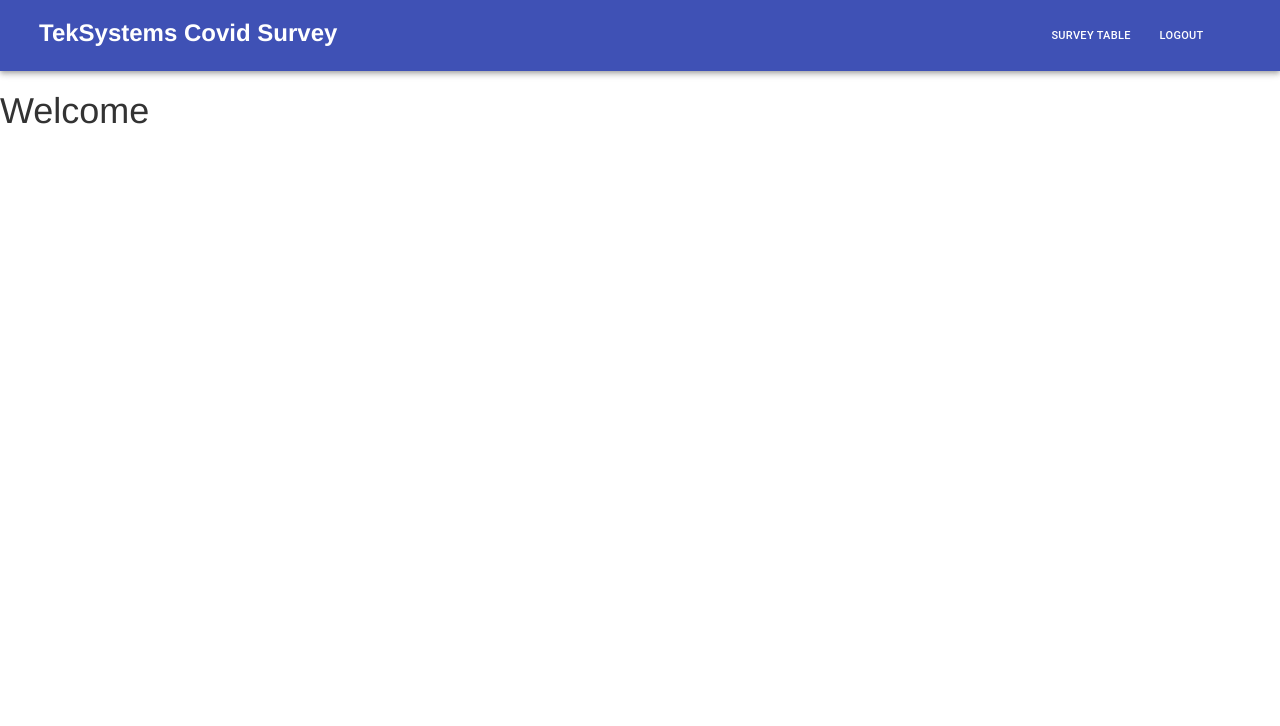
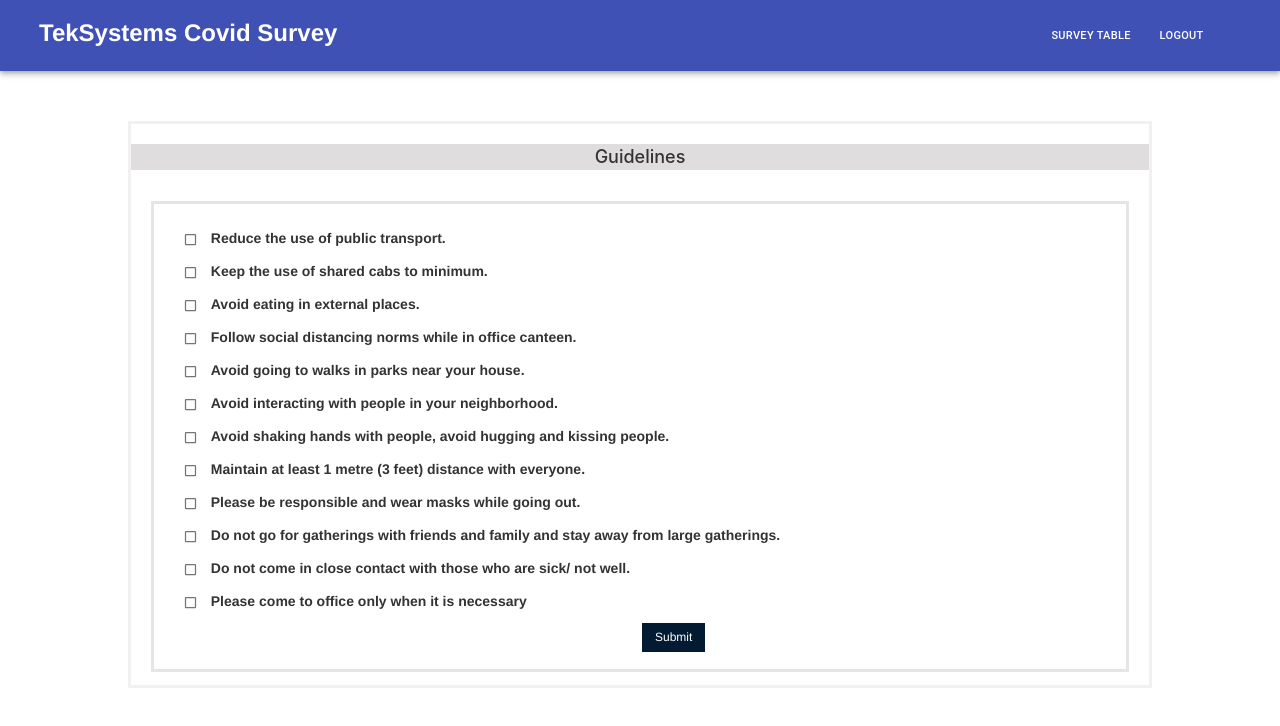
Before and after one commit to AtulSingh31/tek-covid-survey, a React (Create React App) app in the folder tek-covid-survey/: page /adminguidelines in a window 1280 px wide. Shown: the top 726 px of the page. Built offline with nearby package versions, Linux system fonts and the light colour scheme.

Commit message:
Final UI

```diff
--- a/tek-covid-survey/src/Components/AdminMasterTable.css
+++ b/tek-covid-survey/src/Components/AdminMasterTable.css
@@ -32,3 +32,17 @@
     background-color: #07a4d5;
     color: white;
   }
+  .border{
+    border-color: rgb(231, 228, 228);
+    border-style: solid;
+    padding-left: 2%;
+    padding-top:2%;
+    padding-right:2%;
+    padding-bottom:1.3%;
+}
+.b2{
+  padding-left: 2%;
+    padding-top:2%;
+    padding-right:2%;
+    padding-bottom:1.3%;
+}
--- a/tek-covid-survey/src/Components/Guidelines.js
+++ b/tek-covid-survey/src/Components/Guidelines.js
@@ -1,5 +1,7 @@
 import React, {Component}from "react";
 import './AdminMasterTable.css';
+
+import Checkbox from '@material-ui/core/Checkbox';
 
 class Guidelines extends Component{
     constructor(){
@@ -9,8 +11,43 @@
 
     render(){
         return(
-            <div>
-                <h1>Welcome</h1>
+            <div className="admin-table">
+                <form>
+                <div className="heading-center">
+                    <h2 className="h22">Guidelines</h2>
+                </div>
+                <div className="b2">
+                <div className="border">
+                    <Checkbox /> <label>Reduce the use of public transport.</label>
+                    <br/>
+                    <Checkbox /> <label>Keep the use of shared cabs to minimum.</label>
+                    <br/>
+                    <Checkbox /> <label>Avoid eating in external places.</label>
+                    <br/>
+                    <Checkbox /> <label>Follow social distancing norms while in office canteen.</label>
+                    <br />
+                    <Checkbox /> <label>Avoid going to walks in parks near your house.</label>
+                    <br />
+                    <Checkbox /> <label>Avoid interacting with people in your neighborhood.</label>
+                    <br />
+                    <Checkbox /> <label>Avoid shaking hands with people, avoid hugging and kissing people.</label>
+                    <br />
+                    <Checkbox /> <label>Maintain at least 1 metre (3 feet) distance with everyone.</label>
+                    <br />
+                    <Checkbox /> <label>Please be responsible and wear masks while going out.</label>
+                    <br />
+                    <Checkbox /> <label>Do not go for gatherings with friends and family and stay away from large gatherings.</label>
+                    <br />
+                    <Checkbox /> <label>Do not come in close contact with those who are sick/ not well.</label>
+                    <br />
+                    <Checkbox /> <label>Please come to office only when it is necessary</label>
+                    <br />
+                    <div style={{paddingLeft: "50%"}}>
+                    <button className="button">Submit</button>
+                    </div>
+                </div>
+                </div>
+                </form>
             </div>
         )
     }
```
Also changed, not shown: 1 other file (tests, documents, lock files or other folders).
